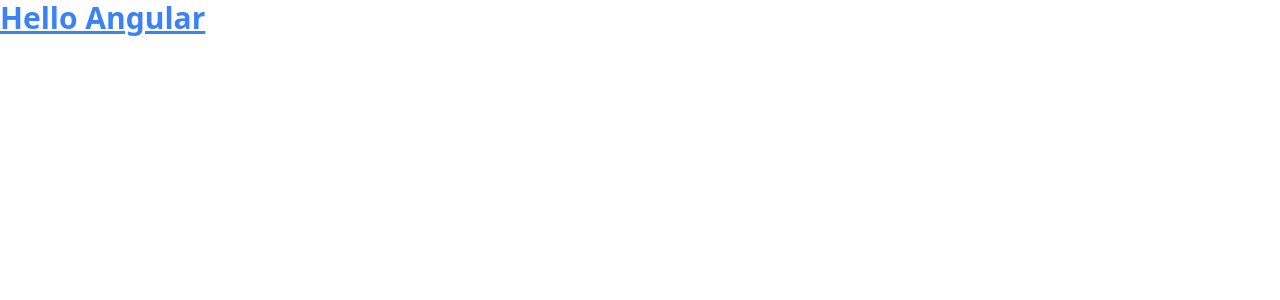
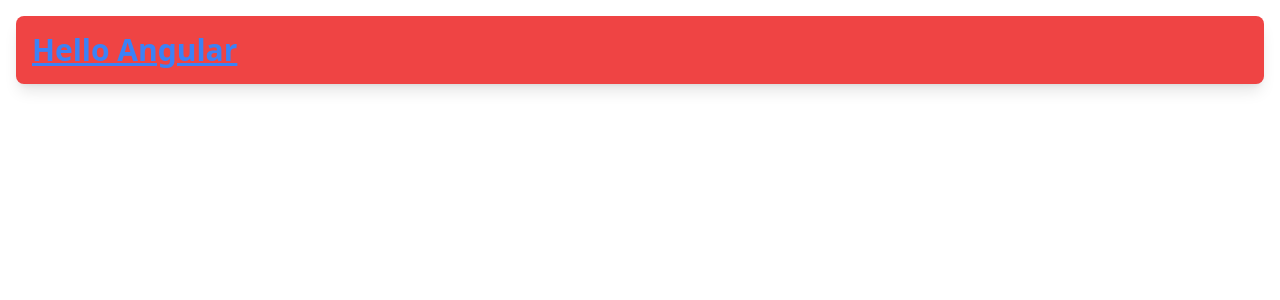
Before and after one commit to anwar-bouchehboun/MusicStream_FrontEnd, an Angular app in the folder music/: page / in a window 1280 px wide. Shown: the top 300 px of the page. Built offline with nearby package versions, Linux system fonts and the light colour scheme.

Commit message:
create Readme

```diff
--- a/music/src/app/app.component.html
+++ b/music/src/app/app.component.html
@@ -1,5 +1,5 @@
 
 
-<h1 class="text-3xl font-bold underline text-blue-500">
+<h1 class="text-3xl font-bold underline text-blue-500 bg-red-500 p-4 m-4 rounded-lg shadow-lg hover:bg-blue-500 hover:text-white transition-all duration-300 ease-in-out">
   Hello Angular
 </h1>
```
Also changed, not shown: 1 other file (tests, documents, lock files or other folders).
